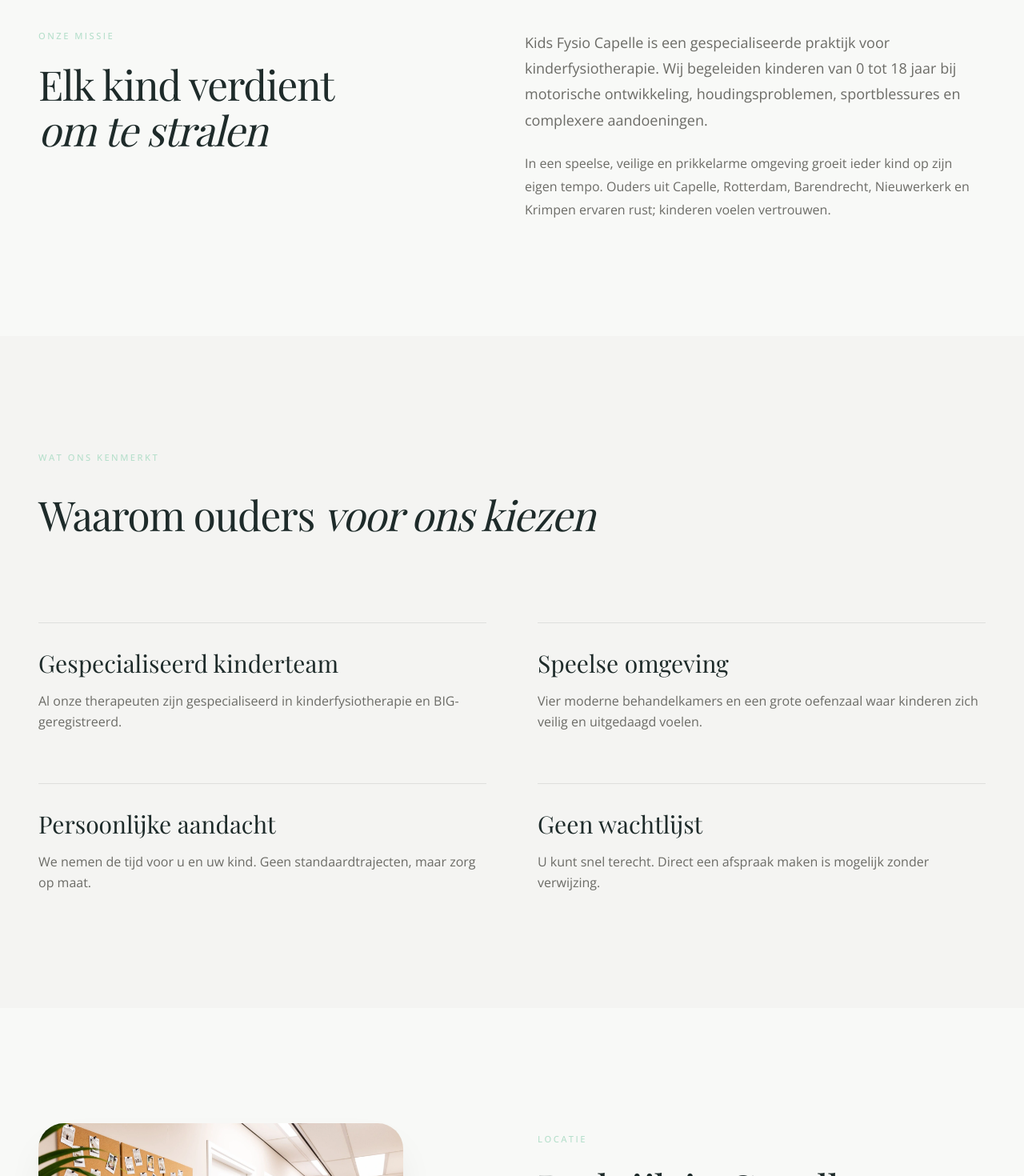
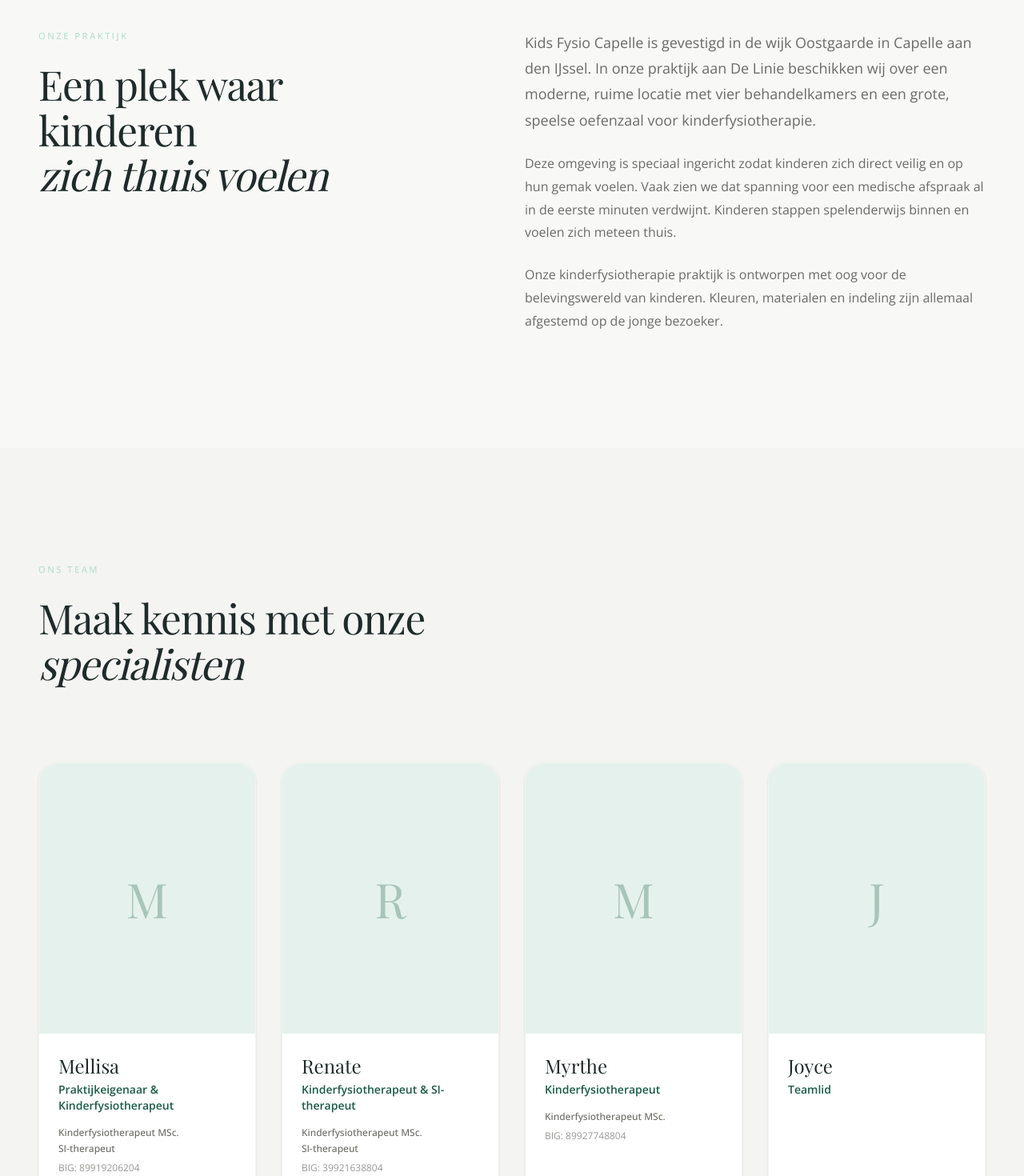
Before and after one commit to Maximustopdeals/kidsfysio-capelle-next-js, a Next.js app: page /over-ons in a window 1280 px wide. Shown: the part 1140-2610 px from the top of the page at 80% size. Built offline with nearby package versions, Linux system fonts and the light colour scheme.

Commit message:
Revise Over Ons page content and layout
Refactor page content and structure for Over Ons section, including team introduction and unique points. Update image paths and section titles for clarity.

```diff
--- a/src/app/over-ons/page.tsx
+++ b/src/app/over-ons/page.tsx
@@ -11,11 +11,42 @@
   alternates: { canonical: "/over-ons/" },
 };
 
-const values = [
-  { title: "Gespecialiseerd kinderteam", text: "Al onze therapeuten zijn gespecialiseerd in kinderfysiotherapie en BIG-geregistreerd." },
-  { title: "Speelse omgeving", text: "Vier moderne behandelkamers en een grote oefenzaal waar kinderen zich veilig en uitgedaagd voelen." },
-  { title: "Persoonlijke aandacht", text: "We nemen de tijd voor u en uw kind. Geen standaardtrajecten, maar zorg op maat." },
-  { title: "Geen wachtlijst", text: "U kunt snel terecht. Direct een afspraak maken is mogelijk zonder verwijzing." },
+const team = [
+  {
+    name: "Mellisa",
+    role: "Praktijkeigenaar & Kinderfysiotherapeut",
+    titles: ["Kinderfysiotherapeut MSc.", "SI-therapeut"],
+    big: "BIG: 89919206204",
+    bio: "Afgestudeerd in 2014 en gespecialiseerd in kinderfysiotherapie sinds 2016. Mijn passie is kinderen het plezier van bewegen te laten ervaren.",
+  },
+  {
+    name: "Renate",
+    role: "Kinderfysiotherapeut & SI-therapeut",
+    titles: ["Kinderfysiotherapeut MSc.", "SI-therapeut"],
+    big: "BIG: 39921638804",
+    bio: "Ervaren in kinderfysiotherapie met achtergrond in pedagogiek. Gespecialiseerd in sensorische informatieverwerking. Werkdagen: di, do en vr.",
+  },
+  {
+    name: "Myrthe",
+    role: "Kinderfysiotherapeut",
+    titles: ["Kinderfysiotherapeut MSc."],
+    big: "BIG: 89927748804",
+    bio: "Recent afgestudeerd in kinderfysiotherapie met veel enthousiasme. Werkzaam op basisscholen, Citykids en in onze praktijk.",
+  },
+  {
+    name: "Joyce",
+    role: "Teamlid",
+    titles: [],
+    big: "",
+    bio: "Binnenkort meer informatie over Joyce! Ze versterkt ons team in kinderfysiotherapie.",
+  },
+];
+
+const uniquePoints = [
+  { title: "Moderne locatie", text: "Vier behandelkamers en een grote, speelse oefenzaal in de wijk Oostgaarde, Capelle aan den IJssel voor optimale kinderfysiotherapie.", icon: "🏠" },
+  { title: "Kindvriendelijke omgeving", text: "Speciaal ingericht zodat kinderen zich direct veilig en op hun gemak voelen tijdens kinderfysiotherapie.", icon: "🧸" },
+  { title: "Persoonlijke aanpak", text: "Ieder kind is uniek, daarom werken we met persoonlijke behandelplannen binnen de kinderfysiotherapie.", icon: "🎯" },
+  { title: "Vertrouwensband", text: "We investeren in een goede relatie met uw kind voor een optimale kinderfysiotherapie behandeling.", icon: "🤝" },
 ];
 
 export default function OverOnsPage() {
@@ -27,10 +58,10 @@
         subtitle="Gespecialiseerde kinderfysiotherapie in Capelle aan den IJssel. Spelenderwijs in beweging, van baby tot tiener."
       />
 
-      {/* Full-width sfeerbeeld direct onder de hero */}
+      {/* Sfeerbeeld */}
       <section className="relative h-[50vh] min-h-[400px] w-full overflow-hidden">
         <Image
-          src="/images/KidsFysioCapelle-praktijkruimte.webp"
+          src="/images/KidsFysioCapelle-prakijkruimte.webp" // <-- Aangepast naar de bestandsnaam zonder 't'
           alt="Praktijkruimte Kids Fysio Capelle in Capelle aan den IJssel"
           fill
           className="object-cover object-center"
@@ -40,29 +71,32 @@
         <div className="absolute inset-0 bg-gradient-to-t from-charcoal/40 to-transparent" />
       </section>
 
-      {/* Missie Sectie */}
+      {/* Moderne praktijk in Oostgaarde */}
       <section className="py-28 lg:py-36 bg-cream">
         <div className="mx-auto max-w-7xl px-6 lg:px-12">
           <div className="grid grid-cols-1 lg:grid-cols-12 gap-12 lg:gap-8">
             <div className="lg:col-span-5">
               <FadeIn>
                 <p className="text-[0.7rem] font-medium tracking-[0.22em] uppercase text-sage mb-6">
-                  Onze missie
+                  Onze praktijk
                 </p>
                 <h2 className="font-serif text-[clamp(2.25rem,4vw,3.5rem)] font-light tracking-[-0.025em] text-charcoal leading-[1.1]">
-                  Elk kind verdient
+                  Een plek waar kinderen
                   <br />
-                  <em className="italic">om te stralen</em>
+                  <em className="italic">zich thuis voelen</em>
                 </h2>
               </FadeIn>
             </div>
             <div className="lg:col-span-6 lg:col-start-7">
               <FadeIn delay={0.15}>
                 <p className="text-muted text-lg leading-[1.8] font-light">
-                  Kids Fysio Capelle is een gespecialiseerde praktijk voor kinderfysiotherapie. Wij begeleiden kinderen van 0 tot 18 jaar bij motorische ontwikkeling, houdingsproblemen, sportblessures en complexere aandoeningen.
+                  Kids Fysio Capelle is gevestigd in de wijk Oostgaarde in Capelle aan den IJssel. In onze praktijk aan De Linie beschikken wij over een moderne, ruime locatie met vier behandelkamers en een grote, speelse oefenzaal voor kinderfysiotherapie.
                 </p>
                 <p className="mt-6 text-muted leading-[1.8] font-light">
-                  In een speelse, veilige en prikkelarme omgeving groeit ieder kind op zijn eigen tempo. Ouders uit Capelle, Rotterdam, Barendrecht, Nieuwerkerk en Krimpen ervaren rust; kinderen voelen vertrouwen.
+                  Deze omgeving is speciaal ingericht zodat kinderen zich direct veilig en op hun gemak voelen. Vaak zien we dat spanning voor een medische afspraak al in de eerste minuten verdwijnt. Kinderen stappen spelenderwijs binnen en voelen zich meteen thuis.
+                </p>
+                <p className="mt-6 text-muted leading-[1.8] font-light">
+                  Onze kinderfysiotherapie praktijk is ontworpen met oog voor de belevingswereld van kinderen. Kleuren, materialen en indeling zijn allemaal afgestemd op de jonge bezoeker.
                 </p>
               </FadeIn>
             </div>
@@ -70,26 +104,122 @@
         </div>
       </section>
 
-      {/* Waarden Sectie */}
+      {/* Ons gespecialiseerde team */}
       <section className="py-28 lg:py-36 bg-warm-gray">
         <div className="mx-auto max-w-7xl px-6 lg:px-12">
           <FadeIn>
-            <p className="text-[0.7rem] font-medium tracking-[0.22em] uppercase text-sage mb-6">
-              Wat ons kenmerkt
-            </p>
-            <h2 className="font-serif text-[clamp(2.25rem,4vw,3.5rem)] font-light tracking-[-0.025em] text-charcoal mb-16 lg:mb-24">
-              Waarom ouders <em className="italic">voor ons kiezen</em>
-            </h2>
+            <div className="max-w-2xl mb-16 lg:mb-24">
+              <p className="text-[0.7rem] font-medium tracking-[0.22em] uppercase text-sage mb-6">
+                Ons team
+              </p>
+              <h2 className="font-serif text-[clamp(2.25rem,4vw,3.5rem)] font-light tracking-[-0.025em] text-charcoal leading-[1.1]">
+                Maak kennis met onze <em className="italic">specialisten</em>
+              </h2>
+            </div>
           </FadeIn>
-          <div className="grid grid-cols-1 md:grid-cols-2 gap-x-16 gap-y-12 lg:gap-y-16">
-            {values.map((v, i) => (
-              <FadeIn key={v.title} delay={i * 0.1}>
-                <div className="group border-t border-charcoal/10 pt-8 transition-colors duration-500 hover:border-forest/40">
-                  <h3 className="font-serif text-2xl lg:text-3xl font-light text-charcoal group-hover:text-forest transition-colors duration-300">
-                    {v.title}
+
+          <div className="grid grid-cols-1 md:grid-cols-2 lg:grid-cols-4 gap-8">
+            {team.map((member, i) => (
+              <FadeIn key={member.name} delay={i * 0.1}>
+                <div className="bg-white rounded-[1.5rem] overflow-hidden shadow-sm hover:shadow-xl transition-all duration-500 border border-charcoal/5 h-full flex flex-col">
+                  {/* Placeholder voor portretfoto */}
+                  <div className="aspect-[4/5] bg-brand-light flex items-center justify-center relative overflow-hidden">
+                    <div className="absolute inset-0 bg-brand-primary/5"></div>
+                    <span className="font-serif text-6xl text-brand-primary/30">
+                      {member.name.charAt(0)}
+                    </span>
+                  </div>
+                  <div className="p-6 flex flex-col flex-grow">
+                    <h3 className="font-serif text-2xl font-light text-charcoal">
+                      {member.name}
+                    </h3>
+                    <p className="text-sm font-semibold text-brand-primary mt-1 mb-4">
+                      {member.role}
+                    </p>
+
+                    <div className="space-y-1 mb-4">
+                      {member.titles.map((title) => (
+                        <p key={title} className="text-xs text-muted font-medium">
+                          {title}
+                        </p>
+                      ))}
+                      {member.big && (
+                        <p className="text-xs text-muted/70 font-light mt-2">
+                          {member.big}
+                        </p>
+                      )}
+                    </div>
+
+                    <p className="text-sm text-muted leading-relaxed font-light mt-auto">
+                      {member.bio}
+                    </p>
+                  </div>
+                </div>
+              </FadeIn>
+            ))}
+          </div>
+        </div>
+      </section>
+
+      {/* Bewegen met plezier */}
+      <section className="py-28 lg:py-36 bg-cream">
+        <div className="mx-auto max-w-7xl px-6 lg:px-12">
+          <div className="grid grid-cols-1 lg:grid-cols-12 gap-12 lg:gap-16 items-center">
+
+            <div className="lg:col-span-5 relative aspect-[4/3] overflow-hidden rounded-[2rem] shadow-2xl shadow-charcoal/10">
+              <Image
+                src="/images/KidsFysioCapelle-behandeling.webp"
+                alt="Kinderfysiotherapie behandeling bij Kids Fysio Capelle"
+                fill
+                className="object-cover transition-transform duration-700 hover:scale-105"
+                sizes="(max-width: 1024px) 100vw, 40vw"
+              />
+            </div>
+
+            <div className="lg:col-span-6 lg:col-start-7">
+              <FadeIn>
+                <p className="text-[0.7rem] font-medium tracking-[0.22em] uppercase text-sage mb-6">
+                  Onze filosofie
+                </p>
+                <h2 className="font-serif text-[clamp(2.25rem,4vw,3.5rem)] font-light tracking-[-0.025em] text-charcoal mb-8 leading-[1.1]">
+                  Bewegen met <em className="italic">plezier</em>
+                </h2>
+                <p className="text-muted leading-[1.8] font-light text-lg mb-6">
+                  Bij Kids Fysio Capelle draait alles om bewegen met plezier. Ieder kind is anders, daarom combineren wij onze professionele expertise met creativiteit, passend oefenmateriaal en persoonlijke aandacht.
+                </p>
+                <p className="text-muted leading-[1.8] font-light text-lg">
+                  We investeren bewust in het opbouwen van een vertrouwensband met uw kind, zodat hij of zij gemotiveerd raakt om actief te oefenen. Zo maken we samen stap voor stap vooruitgang met plezier, veiligheid en vertrouwen voorop.
+                </p>
+              </FadeIn>
+            </div>
+          </div>
+        </div>
+      </section>
+
+      {/* Wat onze praktijk bijzonder maakt */}
+      <section className="py-28 lg:py-36 bg-warm-gray">
+        <div className="mx-auto max-w-7xl px-6 lg:px-12">
+          <FadeIn>
+            <div className="max-w-2xl mx-auto text-center mb-16 lg:mb-24">
+              <p className="text-[0.7rem] font-medium tracking-[0.22em] uppercase text-sage mb-6">
+                Waarom wij
+              </p>
+              <h2 className="font-serif text-[clamp(2.25rem,4vw,3.5rem)] font-light tracking-[-0.025em] text-charcoal leading-[1.1]">
+                Wat onze praktijk <em className="italic">bijzonder maakt</em>
+              </h2>
+            </div>
+          </FadeIn>
+
+          <div className="grid grid-cols-1 md:grid-cols-2 lg:grid-cols-4 gap-8">
+            {uniquePoints.map((point, i) => (
+              <FadeIn key={point.title} delay={i * 0.1}>
+                <div className="bg-white p-8 rounded-[1.5rem] shadow-sm hover:shadow-xl hover:-translate-y-2 transition-all duration-500 border border-charcoal/5 h-full">
+                  <div className="text-4xl mb-6">{point.icon}</div>
+                  <h3 className="font-serif text-xl font-light text-charcoal mb-3">
+                    {point.title}
                   </h3>
-                  <p className="mt-4 text-muted leading-relaxed font-light">
-                    {v.text}
+                  <p className="text-muted text-sm leading-relaxed font-light">
+                    {point.text}
                   </p>
                 </div>
               </FadeIn>
@@ -98,7 +228,7 @@
         </div>
       </section>
 
-      {/* Locatie Sectie */}
+      {/* Locatie */}
       <section className="py-28 lg:py-36 bg-cream">
         <div className="mx-auto max-w-7xl px-6 lg:px-12">
           <div className="grid grid-cols-1 lg:grid-cols-12 gap-12 lg:gap-16 items-center">
@@ -119,10 +249,10 @@
                   Locatie
                 </p>
                 <h2 className="font-serif text-[clamp(2.25rem,4vw,3.5rem)] font-light tracking-[-0.025em] text-charcoal mb-6 leading-[1.1]">
-                  Praktijk in Capelle
+                  Kom een keer langs
                 </h2>
                 <p className="text-muted max-w-lg text-lg leading-[1.8] mb-10 font-light">
-                  De Linie 1D, 2905 AX Capelle aan den IJssel. Gratis parkeren en goed bereikbaar. Open maandag t/m vrijdag van 08:30 tot 18:00.
+                  Wilt u onze praktijk bezoeken? Neem contact op voor een afspraak of meer informatie. We heten u graag welkom aan De Linie 1D, 2905 AX Capelle aan den IJssel.
                 </p>
                 <Button href="/contact/" variant="primary" size="lg">
                   Contact & route
@@ -132,6 +262,45 @@
           </div>
         </div>
       </section>
+
+      {/* Afsluitende CTA met badges */}
+      <section className="py-28 lg:py-40 bg-brand-dark">
+        <div className="mx-auto max-w-4xl px-6 text-center">
+          <FadeIn>
+            <h2 className="font-serif text-[clamp(2.25rem,4vw,3.5rem)] font-light tracking-[-0.025em] text-white leading-[1.1]">
+              Wilt u onze praktijk bezoeken?
+            </h2>
+            <p className="mt-6 text-white/70 leading-relaxed font-light text-lg mb-12">
+              Neem contact op voor een afspraak of meer informatie. We heten u graag welkom!
+            </p>
+
+            <div className="grid grid-cols-1 sm:grid-cols-2 lg:grid-cols-4 gap-4 mb-12">
+              {[
+                "Vergoed door alle zorgverzekeraars",
+                "Geen wachtlijst",
+                "Gespecialiseerde kinderfysiotherapeuten",
+                "Kindvriendelijke omgeving"
+              ].map((badge) => (
+                <div key={badge} className="flex items-center gap-3 bg-white/10 p-4 rounded-xl border border-white/10">
+                  <span className="text-brand-mint flex-shrink-0">
+                    <svg width="20" height="20" viewBox="0 0 24 24" fill="none" stroke="currentColor" strokeWidth="2.5" strokeLinecap="round" strokeLinejoin="round"><path d="M20 6L9 17l-5-5" /></svg>
+                  </span>
+                  <span className="text-sm font-medium text-white text-left">{badge}</span>
+                </div>
+              ))}
+            </div>
+
+            <div className="flex flex-wrap justify-center gap-5">
+              <Button href="/contact/" variant="primary" size="lg" className="bg-brand-mint text-brand-dark hover:bg-white">
+                Afspraak maken
+              </Button>
+              <Button href="tel:0103032575" variant="outline" size="lg" className="border-white/30 text-white hover:bg-white hover:text-brand-dark">
+                Bel 010 303 2575
+              </Button>
+            </div>
+          </FadeIn>
+        </div>
+      </section>
     </>
   );
 }
```
